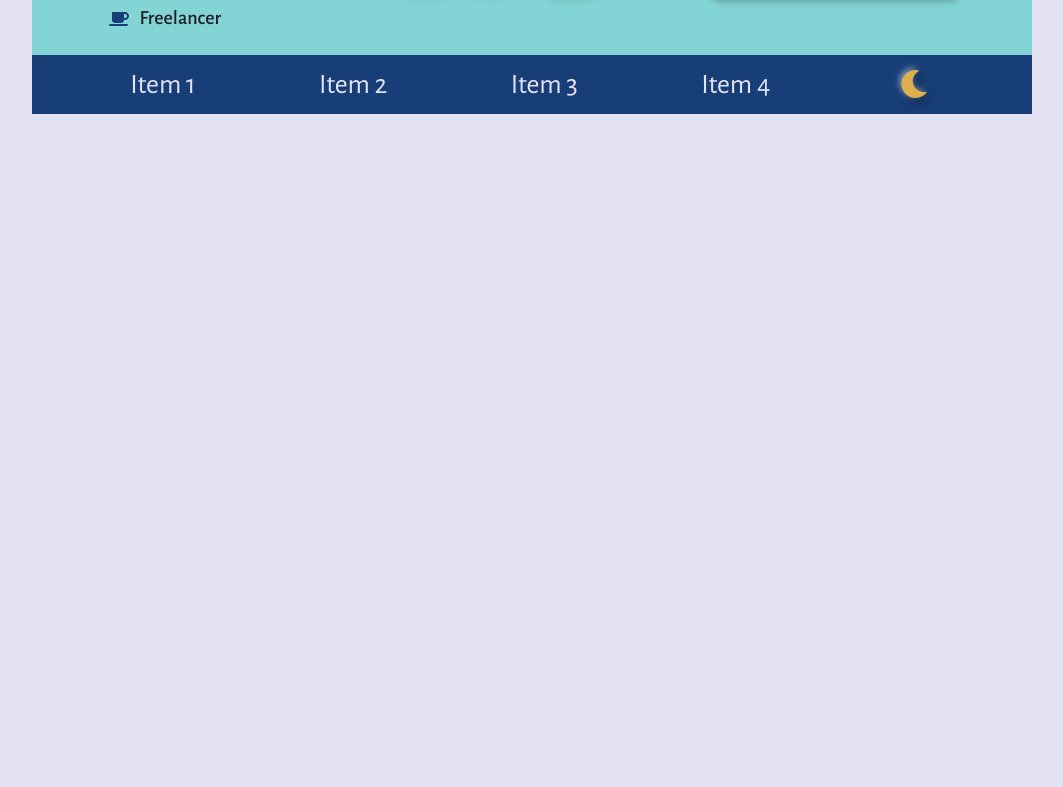
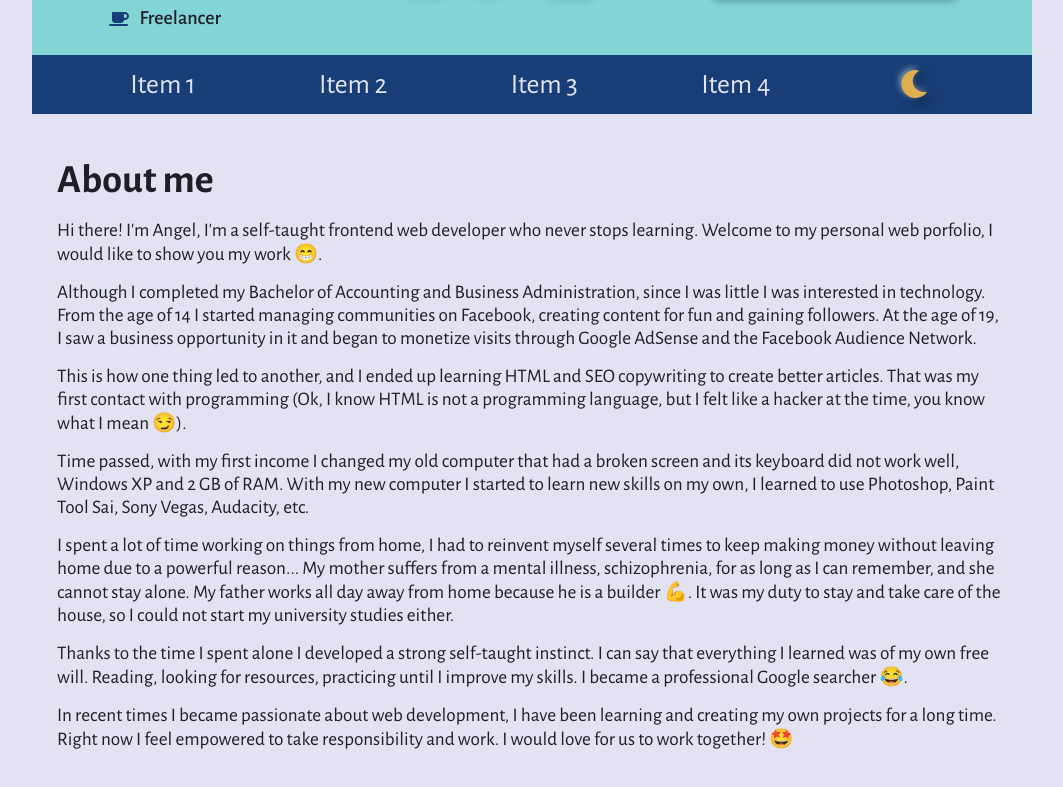
Before and after one commit to angelmgl/myportfolio, a Next.js app: page / in a window 1280 px wide. Shown: the part 373-1160 px from the top of the page, without its empty margins (108-1171 px from the left). Built offline with nearby package versions, Linux system fonts and the light colour scheme.

Commit message:
About section added

```diff
--- /dev/null
+++ b/components/About/About.module.css
@@ -0,0 +1,14 @@
+.container {
+    padding: 10px 25px;
+    margin: 2rem 0;
+}
+
+.sectionTitle {
+    font-size: 2.5rem;
+}
+
+@media only screen and (max-width: 576px) {
+    .container {
+        padding: 10px 20px;
+    }
+}
--- /dev/null
+++ b/components/About/index.js
@@ -0,0 +1,62 @@
+import styles from "./About.module.css";
+
+const About = () => {
+    return (
+        <div className={styles.container}>
+            <h2 className={styles.sectionTitle}>About me</h2>
+            <p>
+                Hi there! I'm Angel, I'm a self-taught frontend web developer
+                who never stops learning. Welcome to my personal web porfolio, I
+                would like to show you my work &#128513;.
+            </p>
+            <p>
+                Although I completed my Bachelor of Accounting and Business
+                Administration, since I was little I was interested in
+                technology. From the age of 14 I started managing communities on
+                Facebook, creating content for fun and gaining followers. At the
+                age of 19, I saw a business opportunity in it and began to
+                monetize visits through Google AdSense and the Facebook Audience
+                Network.
+            </p>
+            <p>
+                This is how one thing led to another, and I ended up learning
+                HTML and SEO copywriting to create better articles. That was my
+                first contact with programming (Ok, I know HTML is not a
+                programming language, but I felt like a hacker at the time, you
+                know what I mean &#128527;).
+            </p>
+            <p>
+                Time passed, with my first income I changed my old computer that
+                had a broken screen and its keyboard did not work well, Windows
+                XP and 2 GB of RAM. With my new computer I started to learn new
+                skills on my own, I learned to use Photoshop, Paint Tool Sai,
+                Sony Vegas, Audacity, etc.
+            </p>
+            <p>
+                I spent a lot of time working on things from home, I had to
+                reinvent myself several times to keep making money without
+                leaving home due to a powerful reason... My mother suffers from
+                a mental illness, schizophrenia, for as long as I can remember,
+                and she cannot stay alone. My father works all day away from
+                home because he is a builder &#128170;. It was my duty to stay and take
+                care of the house, so I could not start my university studies
+                either.
+            </p>
+            <p>
+                Thanks to the time I spent alone I developed a strong
+                self-taught instinct. I can say that everything I learned was of
+                my own free will. Reading, looking for resources, practicing
+                until I improve my skills. I became a professional Google
+                searcher &#128514;.
+            </p>
+            <p>
+                In recent times I became passionate about web development, I
+                have been learning and creating my own projects for a long time.
+                Right now I feel empowered to take responsibility and work. I
+                would love for us to work together! &#x1F929;
+            </p>
+        </div>
+    );
+};
+
+export default About;
--- a/pages/index.js
+++ b/pages/index.js
@@ -1,3 +1,4 @@
+import About from "../components/About";
 import Info from "../components/Info";
 import Layout from "../components/Layout";
 import Nav from "../components/Nav";
@@ -9,6 +10,7 @@ export default function Home({ dark, setDark }) {
             <Profile />
             <Info />
             <Nav dark={dark} setDark={setDark} />
+            <About />
             <div style={{ height: "2000px" }}></div>
         </Layout>
     );
--- a/styles/globals.css
+++ b/styles/globals.css
@@ -45,3 +45,9 @@ ul {
   padding: 0;
   list-style: none;
 }
+
+p {
+  font-size: 1.2rem;
+  margin: 15px 0;
+  padding: 0;
+}
```
